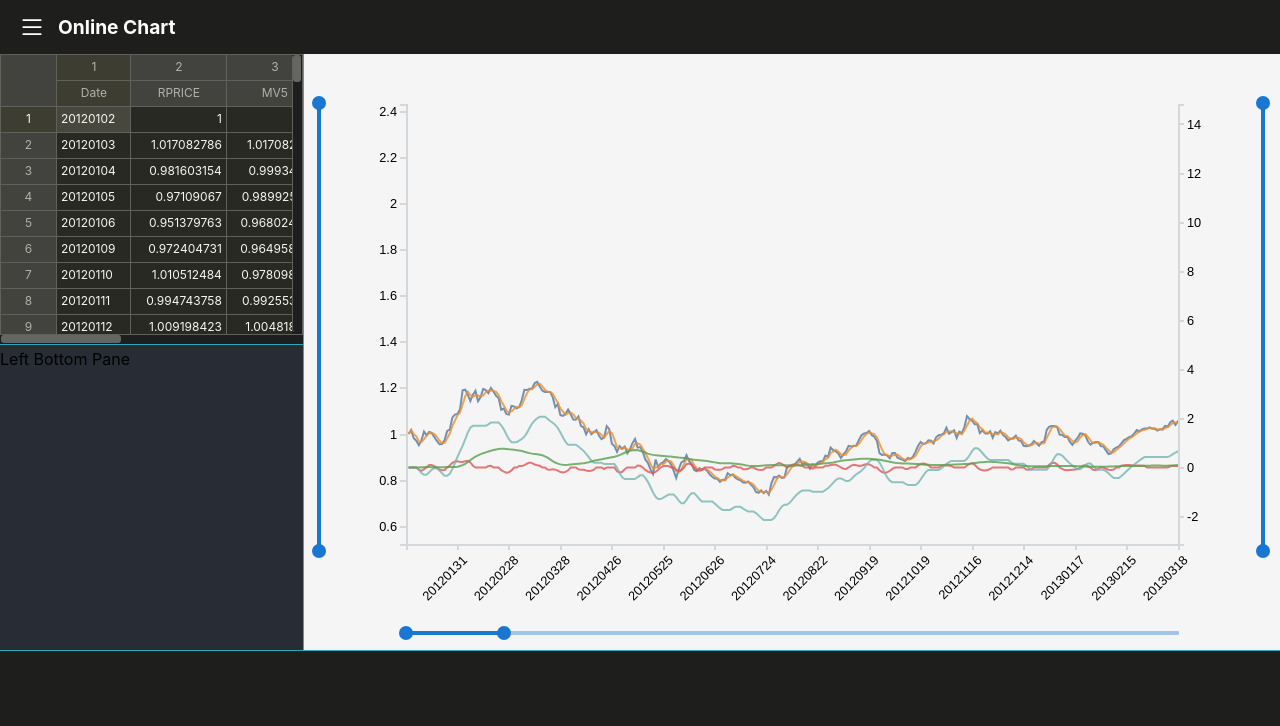
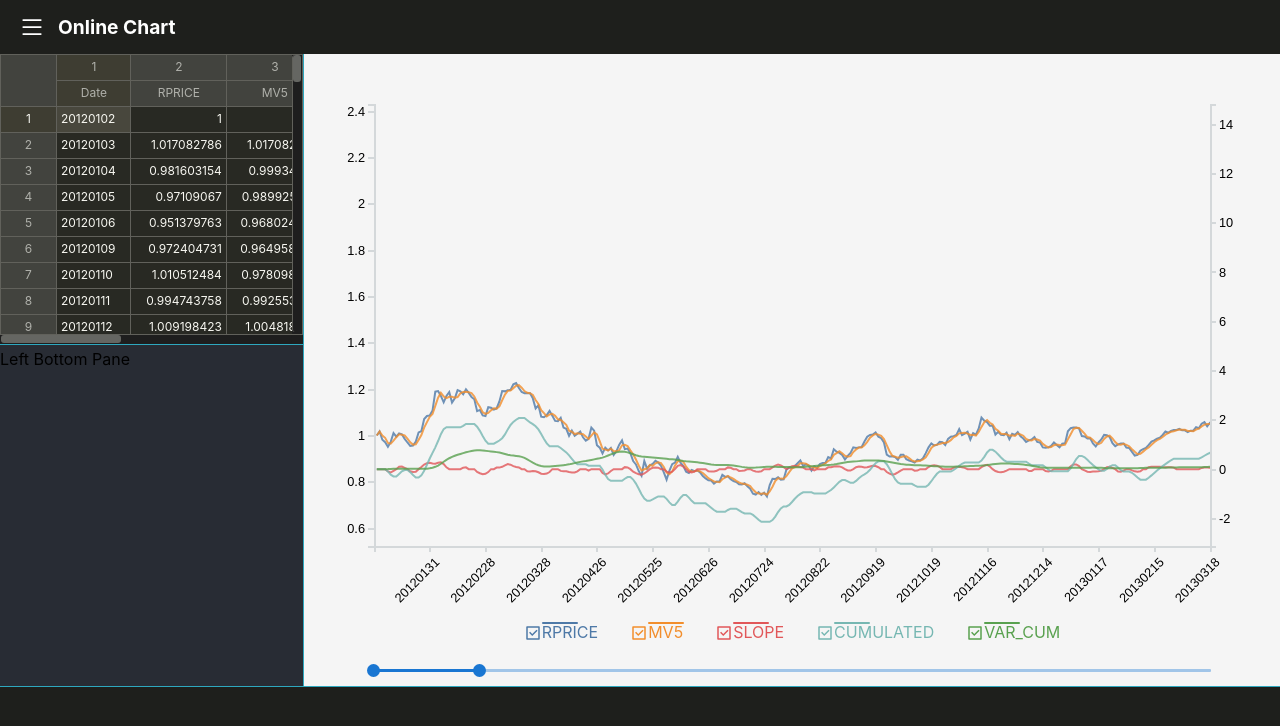
Before and after one commit to love4rh/online-chart, a React (Create React App) app: page / in a window 1280 px wide. Shown: the top 726 px of the page. Built offline with nearby package versions, Linux system fonts and the light colour scheme.

Commit message:
add Legend box

```diff
--- a/src/chart/RunTooltipChart.js
+++ b/src/chart/RunTooltipChart.js
@@ -6,6 +6,8 @@ import * as d3 from 'd3';
 import { makeid, isvalid, istrue, numberWithCommas } from '../grid/common.js';
 
 import { RangeSlider, sliderSize } from '../component/RangeSlider.js';
+
+import { RiCheckboxBlankLine, RiCheckboxLine } from 'react-icons/ri';
 
 import './styles.scss';
 
@@ -30,34 +32,54 @@ class RunTooltipChart extends Component {
     showingRangeX: PropTypes.array, // X축 표시 범위. 없으면 전체
     withSlider: PropTypes.bool, // 데이터 조정을 위한 슬라이더 포함 여부 (가로축)
     withYSlider: PropTypes.bool, // 데이터 조정을 위한 슬라이더 포함 여부 (세로축)
+    withLegend: PropTypes.bool, // 범례 표시 여부
   }
 
   constructor(props) {
     super(props);
 
-    const { width, height, data, showingRangeX } = this.props;
+    const { width, height, data, showingRangeX, withLegend } = this.props;
 
     const withSlider = istrue(this.props.withSlider);
     const withYSlider = istrue(this.props.withYSlider);
 
-    const hasY2 = this.props.data.yData.length > 1;
+    const useY2 = data && data.yData.length > 1;
+
+    // data {
+    // dataSize: 데이터 크기, xData: X축 데이터(없을 수 있음), yData: Y축 데이터 [Y1, Y2],
+    // dateTimeAxis: X출 시간축 여부, extentX: X축 범위, extentY: Y축 범위 목록
+    // }
+
+    const { dataSize, xData, dateTimeAxis, extentX, extentY } = data;
+    const yData = [];
+    data.yData.map((dl, idx) => {
+      dl.map(dd => {
+        yData.push({ ...dd, shown:true, useY2:(idx > 0) });
+        return true;
+      });
+      return true;
+    });
+
+    // console.log('ydata', yData);
 
     this.state = {
       compID: 'tk' + makeid(8),
       chartDiv: React.createRef(),
-      data,
+      data: { dataSize, xData, dateTimeAxis, extentX, yData, extentY1:extentY[0], extentY2:extentY[1] },
+      useY2,
       margin: { LEFT: 70, RIGHT: 70, TOP: 50, BOTTOM: 70 },
-      canvasWidth: width - (withYSlider ? (sliderSize + (hasY2 ? sliderSize : 0)) : 0),
+      canvasWidth: width - (withYSlider ? (sliderSize + (useY2 ? sliderSize : 0)) : 0),
       canvasHeight: height - (withSlider ? sliderSize : 0),
       chartElement: {},
       withSlider,
       withYSlider,
+      withLegend,
       userXExtent: showingRangeX
     };
 
     this.hideTimeOut = null;
 
-    console.log('RunChart construct', this.state);
+    // console.log('RunChart construct', this.state);
   }
 
   componentDidMount() {
@@ -104,9 +126,9 @@ class RunTooltipChart extends Component {
   }
 
   initializeD3Area = (canvasWidth, canvasHeight) => {
-    const { compID, chartDiv, margin, data } = this.state;
+    const { compID, chartDiv, margin, data, useY2 } = this.state;
 
-    const { dateTimeAxis, yData } = data;
+    const { dateTimeAxis } = data;
 
     const WIDTH = canvasWidth - margin.LEFT - margin.RIGHT;
     const HEIGHT = canvasHeight - margin.TOP - margin.BOTTOM;
@@ -163,7 +185,7 @@ class RunTooltipChart extends Component {
 
     axesY.push(tmpObj);
 
-    if( yData.length > 1 ) { // yData의 크기가 2이상이면 right axis 사용하는 경우가 있는 것임
+    if( useY2 ) {
       const tmpObj2 = {};
 
       tmpObj2['label'] = g.append('text')
@@ -186,11 +208,11 @@ class RunTooltipChart extends Component {
   }
 
   updateD3Chart = () => {
-    const { chartDiv, compID, margin, data, chartElement, canvasWidth, canvasHeight, userXExtent, userYExtent } = this.state;
+    const { chartDiv, compID, margin, data, chartElement, canvasWidth, canvasHeight, userXExtent, userY1Extent, userY2Extent } = this.state;
     const { bisectDate, axisX, axesY } = chartElement;
 
     // xData가 null이면 data index임. xData가 null이 아니고 dateTimeAxis가 false이면 label임.
-    const { dateTimeAxis, dataSize, xData, yData, extentX, extentY } = data;
+    const { dateTimeAxis, dataSize, xData, extentX, yData, extentY1, extentY2 } = data;
 
     const WIDTH = canvasWidth - margin.LEFT - margin.RIGHT;
     const HEIGHT = canvasHeight - margin.TOP - margin.BOTTOM;
@@ -217,8 +239,12 @@ class RunTooltipChart extends Component {
         .attr('text-anchor', 'middle');
     }
 
-    axesY.map((axis, i) => {
-      axis['scale'].domain(isvalid(userYExtent) && isvalid(userYExtent[i]) ? userYExtent[i] : extentY[i]);
+    axesY.map((axis, idx) => {
+      if( idx === 1 ) {
+        axis['scale'].domain(isvalid(userY2Extent) ? userY2Extent : extentY2);
+      } else {
+        axis['scale'].domain(isvalid(userY1Extent) ? userY1Extent : extentY1);
+      }
       axis['axisCall'].scale(axis['scale']);
       axis['axis'].transition().call( axis['axisCall'].tickFormat(v => numberWithCommas(v)) );
       return true;
@@ -278,23 +304,17 @@ class RunTooltipChart extends Component {
         .classed('tooltipItem', true)
         .text(`X: ${xData ? xData[dataIdx] : dataIdx}`); // TODO DateTime 처리
 
-      let sCount = 1;
-      yData.map(dl => {
-        dl.map(dd => {
+      yData.map(dd => {
         tooltipBox.append('div')
           .classed('tooltipItem', true)
           .style('color', dd.color)
-            // .style('opacity', '0.8')
-            .text(`${dd.title}: ${dd.data[dataIdx]}`);
+          .text(`${dd.title}: ${numberWithCommas(Math.round(dd.data[dataIdx] * 10000) / 10000)}`);
 
-          sCount += 1;
-          return true;
-        });
         return true;
       });
 
       const guideBoxWidth = 120 + 10;
-      const guideBoxHeight = sCount * 24 + 10;
+      const guideBoxHeight = yData.length * 24 + 10;
       const maxX = chartDiv.current.offsetLeft + chartDiv.current.offsetWidth;
       const maxY = chartDiv.current.offsetTop + chartDiv.current.offsetHeight
       const pX = ev.clientX + guideBoxWidth + margin.LEFT > maxX ? ev.clientX - guideBoxWidth + 5 : ev.clientX + 10;
@@ -322,14 +342,16 @@ class RunTooltipChart extends Component {
       .attr('height', HEIGHT)
 
     // Line Series Path generator
-    yData.map((dl, i) => {
-      const yScaler = axesY[i]['scale'];
+    yData.map((dd, idx) => {
+      const yScaler = axesY[dd.useY2 ? 1 : 0]['scale'];
       const line = d3.line().x((_, i) => xScaler(dateTimeAxis ? xData[i] : i + 1)).y(d => yScaler(d));
-
-      dl.map((dd, j) => {
-        const lineID = compID + '_line_' + i + '_' + j;
+      const lineID = compID + '_line_' + idx;
 
       d3.select('.' + lineID).remove();
+
+      if( !dd.shown ) {
+        return false;
+      }
 
       g.append('g')
         .attr('clip-path', `url(#${clipBoxID})`)
@@ -350,9 +372,6 @@ class RunTooltipChart extends Component {
         .transition()
         .attr('d', line(dd.data));
 
-        return dd.title;
-      });
-
       return true;
     });
 
@@ -362,25 +381,37 @@ class RunTooltipChart extends Component {
   }
 
   handleSliderEvent = (axisType) => (type, param) => {
-    const { userYExtent } = this.state;
     // console.log('handleSliderEvent', axisType, type, param);
 
     if( axisType === 'X' ) {
       this.setState({ userXExtent: param });
     } else if( axisType === 'Y1' ) {
-      this.setState({ userYExtent: [param, userYExtent && userYExtent[1]] });
+      this.setState({ userY1Extent: param });
     } else if( axisType === 'Y2' ) {
-      this.setState({ userYExtent: [userYExtent && userYExtent[0], param] });
+      this.setState({ userY2Extent: param });
     }
+  }
+
+  handleLengendItemClick = (sIdx) => () => {
+    const { data } = this.state;
+    const { yData } = data;
+
+    yData[sIdx].shown = !yData[sIdx].shown;
+
+    this.setState({ data: data });
   }
 
   render() {
     const { width } = this.props;
-    const { data, chartDiv, margin, withSlider, withYSlider, userXExtent, userYExtent } = this.state;
-    const { xData, dateTimeAxis, extentX, extentY } = data;
+    const {
+      data, chartDiv, margin,
+      withSlider, withYSlider, withLegend,
+      useY2, userXExtent, userY1Extent, userY2Extent
+    } = this.state;
+    const { xData, yData, dateTimeAxis, extentX, extentY } = data;
 
     const a = 9, p = 8;
-    const hasY2 = extentY.length > 1;
+    const hasY2 = withYSlider && useY2;
 
     return (
       <div className="chartMain">
@@ -393,7 +424,7 @@ class RunTooltipChart extends Component {
             }}>
               <RangeSlider
                 valueRange={extentY[0]}
-                selectedRange={userYExtent && userYExtent[0]}
+                selectedRange={userY1Extent}
                 onEvent={this.handleSliderEvent('Y1')}
                 vertical={true}
                 tipTextPos={'right'}
@@ -409,7 +440,7 @@ class RunTooltipChart extends Component {
             }}>
               <RangeSlider
                 valueRange={extentY[1]}
-                selectedRange={userYExtent && userYExtent[1]}
+                selectedRange={userY2Extent}
                 onEvent={this.handleSliderEvent('Y2')}
                 vertical={true}
                 tipTextPos={'left'}
@@ -417,13 +448,34 @@ class RunTooltipChart extends Component {
             </div>
           }
         </div>
+        { withLegend &&
+          <div className="legendBox">
+            { yData.map((dd, idx) => {
+              return (
+                <div key={`legend-item-${idx}`}
+                  className="legendItemBox"
+                  style={{ color:`${dd.color}` }}
+                  onClick={this.handleLengendItemClick(idx)}
+                >
+                  <div className="legendCheckBox">
+                    { dd.shown ? <RiCheckboxLine size="18" /> : <RiCheckboxBlankLine size="18" /> }
+                  </div>
+                  <div className="legendTitle">
+                    <span className="legendLine" />
+                    { dd.title }
+                  </div>
+                </div>
+              );
+            })}
+          </div>
+        }
         { withSlider &&
           <div style={{
-            'width': `${width - margin.LEFT - margin.RIGHT + (a - p) * 2 - sliderSize - (hasY2 ? sliderSize : 0)}px`,
+            'width': `${width - margin.LEFT - margin.RIGHT + (a - p) * 2 - (withYSlider ? sliderSize : 0) - (hasY2 ? sliderSize : 0)}px`,
             'height': `${sliderSize}px`,
             'flexBasis': `${sliderSize}px`,
             'padding': `0 ${p}px`,
-            'margin': `0 ${margin.RIGHT - a + (hasY2 ? sliderSize : 0)}px 0 ${margin.LEFT - a + sliderSize}px`
+            'margin': `0 ${margin.RIGHT - a + (hasY2 ? sliderSize : 0)}px 0 ${margin.LEFT - a + (withYSlider ? sliderSize : 0)}px`
           }}>
             <RangeSlider
               valueRange={extentX}
--- a/src/chart/styles.scss
+++ b/src/chart/styles.scss
@@ -70,3 +70,36 @@
   height: 24px;
   line-height: 24px;
 }
+
+.legendBox {
+  overflow: hidden;
+  flex-basis: 36px;
+  display: flex;
+  align-items: flex-start;
+  justify-content: center;
+  flex-wrap: nowrap;
+}
+
+.legendLine {
+  width: 36px;
+  height: 2px;
+  position: absolute;
+  border-radius: 1px;
+  background-color: currentColor;
+  display: block;
+}
+
+.legendItemBox {
+  cursor: pointer;
+  margin: 0 16px;
+}
+
+.legendCheckBox {
+  display: inline-block;
+  position: relative;
+  top: 4px;
+}
+
+.legendTitle {
+  display: inline-block;
+}
--- a/src/component/RangeSlider.js
+++ b/src/component/RangeSlider.js
@@ -6,7 +6,7 @@ import { isundef, cp, istrue, isvalid, dateToString, nvl } from '../grid/common'
 import './RangeSlider.scss';
 
 
-export const sliderSize = 32;
+export const sliderSize = 30; // 28 이상 짝수로 지정
 
 
 /**
@@ -230,7 +230,10 @@ class RangeSlider extends Component {
 
     const thumbPos = sRange.map(v => (vertical ? (range[1] - v) : (v - range[0])) / (range[1] - range[0]) * 100 );
     const actType = isvalid(mouseState) && mouseState.type;
-    const L = 4;
+
+    const L = (sliderSize - 24) / 2; // 28 --> 2, 32 --> 4
+    const M1 = 20 + L, M2 = 32 + L;
+    const TS = L + 10;
 
     // set up dimension depending on vertical
     let styleMain = {}, styleRail = {}, styleTrack = {};
@@ -260,19 +263,19 @@ class RangeSlider extends Component {
         />
         { thumbId.map((id, idx) => {
           const stylePos = vertical
-            ? { top:`${thumbPos[idx]}%`, margin:`-6px 0 0 -5px` }
-            : { left:`${thumbPos[idx]}%`, margin:`-5px 0 0 -6px` };
+            ? { top:`${thumbPos[idx]}%`, margin:`-6px 0 0 -5px`, width:`${TS}px`, height:`${TS}px` }
+            : { left:`${thumbPos[idx]}%`, margin:`-5px 0 0 -6px`, width:`${TS}px`, height:`${TS}px` };
 
           const textPos = { width:`${valueText[idx].length * 0.5}rem` };
 
           if( tipTextPos === 'top') {
-            textPos.top = `-36px`;
+            textPos.top = `-${M2}px`;
           } else if( tipTextPos === 'bottom') {
-            textPos.bottom = `-36px`;
+            textPos.bottom = `-${M2}px`;
           } else if( tipTextPos === 'right') {
-            textPos.left = `24px`;
+            textPos.left = `${M1}px`;
           } else if( tipTextPos === 'left') {
-            textPos.right = `24px`;
+            textPos.right = `${M1}px`;
           }
 
           return (
--- a/src/component/RangeSlider.scss
+++ b/src/component/RangeSlider.scss
@@ -49,8 +49,6 @@
 }
 
 .rangeThumb {
-	width: 14px;
-	height: 14px;
 	display: flex;
 	outline: 0;
 	position: absolute;
--- a/src/view/AppFrame.js
+++ b/src/view/AppFrame.js
@@ -121,7 +121,7 @@ class AppFrame extends Component {
             <RunTooltipChart
               data={chartData}
               showingRangeX={[0, 300]}
-              withSlider={true} withYSlider={true}
+              withLegend={true} withSlider={true} withYSlider={false}
               width={mainWidth} height={mainHeight}
             />
           </div>
```
Lines whose indentation alone changed are shown as unchanged.
